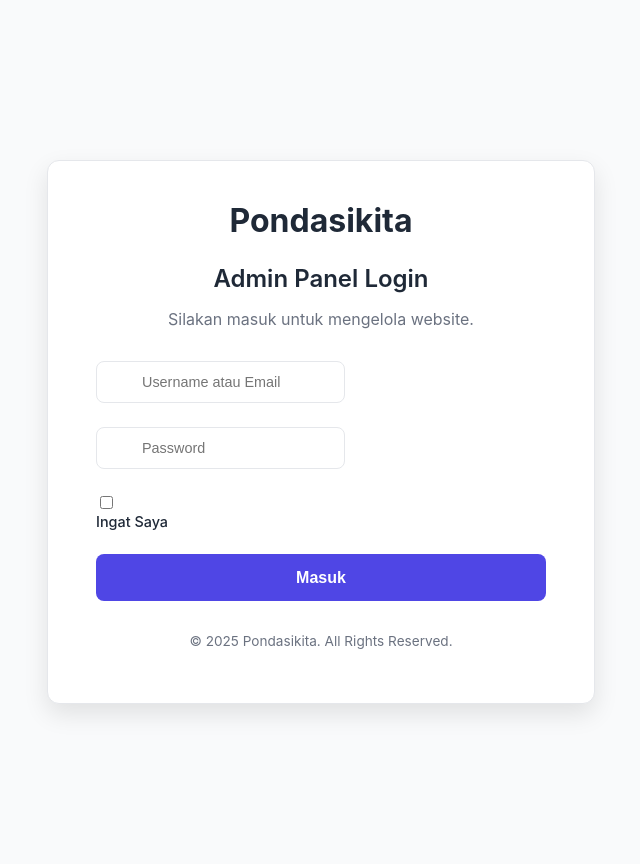
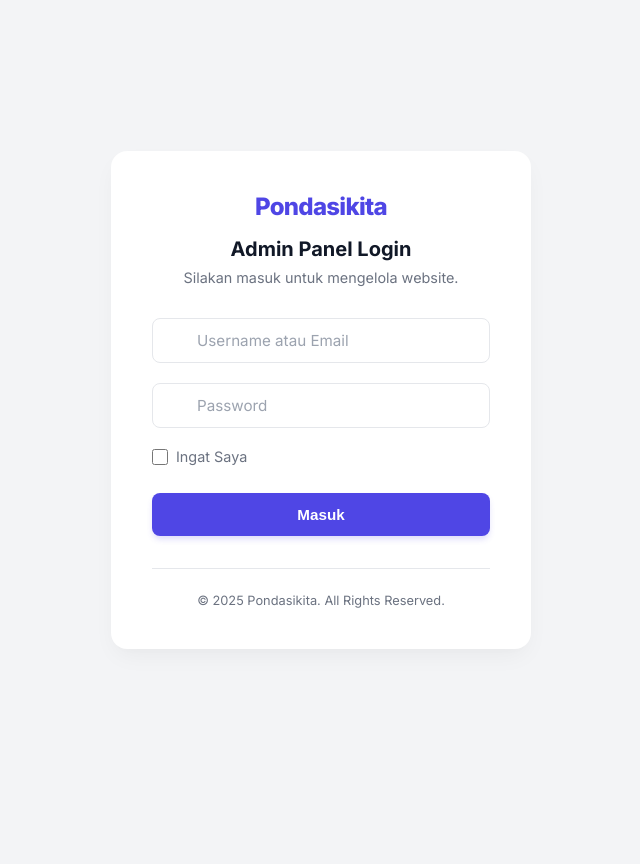
Before and after one commit to SukemaruMomo666/pondasikita, a PHP site: page /pondasikita/app_admin/login_mimin.php in a window 1280 px wide. Shown: the whole page, without its empty margins (319-959 px from the left). After the commit the page ends 608 px from the top, so only its background shows below. Run offline with PHP 8.4, Linux system fonts and the light colour scheme; some web fonts are replaced.

Commit message:
admin login

```diff
--- a/app_admin/login_mimin.php
+++ b/app_admin/login_mimin.php
@@ -1,8 +1,7 @@
 <?php
 session_start();
 
-// Jika admin sudah login, langsung arahkan ke dashboard admin
-// Ganti 'dashboard_admin.php' jika nama filenya berbeda
+// Jika admin sudah login, langsung ke dashboard
 if (isset($_SESSION['logged_in']) && isset($_SESSION['level']) && $_SESSION['level'] === 'admin') {
     header("Location: dashboard_admin.php");
     exit;
@@ -15,93 +14,7 @@ if (isset($_SESSION['logged_in']) && isset($_SESSION['level']) && $_SESSION['lev
     <title>Admin Panel - Login</title>
     <meta name="viewport" content="width=device-width, initial-scale=1.0">
     <link rel="stylesheet" href="../assets/vendors/mdi/css/materialdesignicons.min.css">
-    <link rel="stylesheet" href="../assets/css/seller_style.css">
-
-    <style>
-        /* Style khusus untuk halaman login admin */
-        body {
-            /* Menggunakan warna background utama dari tema */
-            background-color: var(--main-bg, #F9FAFB);
-        }
-        .login-container {
-            display: flex;
-            align-items: center;
-            justify-content: center;
-            min-height: 100vh;
-            padding: 2rem;
-        }
-        .login-card {
-            width: 100%;
-            max-width: 450px;
-            background-color: var(--surface-color, #FFFFFF);
-            padding: 2.5rem 3rem;
-            border-radius: 12px;
-            box-shadow: 0 10px 25px rgba(0,0,0,0.1);
-            border: 1px solid var(--border-color, #E5E7EB);
-        }
-        .login-header {
-            text-align: center;
-            margin-bottom: 2rem;
-        }
-        .login-header .brand-link {
-            font-size: 2rem;
-            font-weight: 700;
-            color: var(--text-primary, #1F2937);
-            text-decoration: none;
-        }
-        .login-header h2 {
-            font-size: 1.5rem;
-            font-weight: 600;
-            margin-top: 1.5rem;
-            margin-bottom: 0.5rem;
-        }
-        .login-header p {
-            color: var(--text-secondary, #6B7280);
-        }
-
-        /* Styling untuk form input dengan ikon */
-        .form-group {
-            position: relative;
-            margin-bottom: 1.5rem;
-        }
-        .input-icon {
-            position: absolute;
-            top: 50%;
-            transform: translateY(-50%);
-            left: 15px;
-            font-size: 1.25rem;
-            color: var(--text-secondary, #6B7280);
-        }
-        .form-control.with-icon {
-            padding-left: 45px; /* Beri ruang untuk ikon */
-        }
-
-        /* Tombol lihat/sembunyikan password */
-        .password-toggle {
-            position: absolute;
-            top: 50%;
-            transform: translateY(-50%);
-            right: 15px;
-            cursor: pointer;
-            color: var(--text-secondary, #6B7280);
-            background: none;
-            border: none;
-            font-size: 1.25rem;
-        }
-
-        .btn-login {
-            width: 100%;
-            padding: 0.85rem;
-            font-size: 1rem;
-            font-weight: 600;
-        }
-        .login-footer {
-            text-align: center;
-            margin-top: 2rem;
-            font-size: 0.85rem;
-            color: var(--text-secondary, #6B7280);
-        }
-    </style>
+    <link rel="stylesheet" href="../assets/css/login_admin.css">
 </head>
 <body>
     <div class="login-container">
@@ -111,6 +24,16 @@ if (isset($_SESSION['logged_in']) && isset($_SESSION['level']) && $_SESSION['lev
                 <h2>Admin Panel Login</h2>
                 <p>Silakan masuk untuk mengelola website.</p>
             </div>
+
+            <!-- PERBAIKAN: Menampilkan Alert Error -->
+            <?php if (isset($_SESSION['login_error'])): ?>
+                <div class="alert alert-danger">
+                    <i class="mdi mdi-alert-circle-outline"></i>
+                    <span><?= $_SESSION['login_error']; ?></span>
+                </div>
+                <!-- Hapus session error agar tidak muncul terus saat direfresh -->
+                <?php unset($_SESSION['login_error']); ?>
+            <?php endif; ?>
 
             <form action="proses_login_mimin.php" method="POST">
                 <div class="form-group">
@@ -144,7 +67,6 @@ if (isset($_SESSION['logged_in']) && isset($_SESSION['level']) && $_SESSION['lev
     </div>
 
     <script>
-        // Skrip untuk toggle lihat/sembunyikan password
         document.addEventListener('DOMContentLoaded', function() {
             const passwordField = document.getElementById('password-field');
             const toggleBtn = document.getElementById('password-toggle-btn');
--- /dev/null
+++ b/assets/css/login_admin.css
@@ -0,0 +1,230 @@
+/* ========================================= */
+/* ==       ADMIN LOGIN STYLE v1.0        == */
+/* ========================================= */
+
+@import url('https://fonts.googleapis.com/css2?family=Inter:wght@400;500;600;700;800&display=swap');
+
+:root {
+    --primary: #4F46E5;       /* Indigo 600 */
+    --primary-hover: #4338CA; /* Indigo 700 */
+    --bg-page: #F3F4F6;       /* Slate 100 */
+    --bg-card: #FFFFFF;
+    --text-main: #111827;     /* Gray 900 */
+    --text-muted: #6B7280;    /* Gray 500 */
+    --border: #E5E7EB;        /* Gray 200 */
+    --input-focus: rgba(79, 70, 229, 0.25);
+}
+
+* {
+    margin: 0;
+    padding: 0;
+    box-sizing: border-box;
+}
+
+body {
+    font-family: 'Inter', sans-serif;
+    background-color: var(--bg-page);
+    display: flex;
+    justify-content: center;
+    align-items: center;
+    min-height: 100vh;
+    color: var(--text-main);
+}
+
+/* === Container & Card === */
+.login-container {
+    width: 100%;
+    padding: 1.5rem;
+    display: flex;
+    justify-content: center;
+}
+
+.login-card {
+    background-color: var(--bg-card);
+    width: 100%;
+    max-width: 420px;
+    padding: 2.5rem;
+    border-radius: 16px;
+    box-shadow: 0 10px 25px -5px rgba(0, 0, 0, 0.05),
+                0 8px 10px -6px rgba(0, 0, 0, 0.01);
+    border: 1px solid rgba(255, 255, 255, 0.5);
+}
+
+/* === Header === */
+.login-header {
+    text-align: center;
+    margin-bottom: 2rem;
+}
+
+.brand-link {
+    font-size: 1.5rem;
+    font-weight: 800;
+    color: var(--primary);
+    text-decoration: none;
+    display: inline-block;
+    margin-bottom: 1rem;
+    letter-spacing: -0.03em;
+}
+
+.login-header h2 {
+    font-size: 1.25rem;
+    font-weight: 700;
+    margin-bottom: 0.5rem;
+    color: var(--text-main);
+}
+
+.login-header p {
+    font-size: 0.9rem;
+    color: var(--text-muted);
+}
+
+/* === Form Elements === */
+.form-group {
+    position: relative;
+    margin-bottom: 1.25rem;
+}
+
+/* Input Styling */
+.form-control {
+    width: 100%;
+    padding: 0.75rem 1rem;
+    font-size: 0.95rem;
+    font-family: inherit;
+    color: var(--text-main);
+    background-color: #fff;
+    border: 1px solid var(--border);
+    border-radius: 8px;
+    transition: all 0.2s ease;
+}
+
+/* Padding extra jika ada icon di kiri */
+.form-control.with-icon {
+    padding-left: 2.75rem;
+}
+
+.form-control:focus {
+    outline: none;
+    border-color: var(--primary);
+    box-shadow: 0 0 0 4px var(--input-focus);
+}
+
+.form-control::placeholder {
+    color: #9CA3AF;
+}
+
+/* Icon Styling (Left) */
+.input-icon {
+    position: absolute;
+    left: 1rem;
+    top: 50%;
+    transform: translateY(-50%);
+    color: var(--text-muted);
+    font-size: 1.2rem;
+    pointer-events: none; /* Agar klik tembus ke input */
+    transition: color 0.2s;
+}
+
+.form-control:focus + .input-icon,
+.form-control:focus ~ .input-icon {
+    color: var(--primary);
+}
+
+/* Password Toggle (Right) */
+.password-toggle {
+    position: absolute;
+    right: 1rem;
+    top: 50%;
+    transform: translateY(-50%);
+    background: none;
+    border: none;
+    color: var(--text-muted);
+    font-size: 1.2rem;
+    cursor: pointer;
+    padding: 0;
+    transition: color 0.2s;
+}
+
+.password-toggle:hover {
+    color: var(--text-main);
+}
+
+/* Checkbox */
+.form-check {
+    display: flex;
+    align-items: center;
+    gap: 0.5rem;
+}
+
+.form-check-input {
+    width: 1rem;
+    height: 1rem;
+    cursor: pointer;
+    accent-color: var(--primary);
+}
+
+.form-check-label {
+    color: var(--text-muted);
+    cursor: pointer;
+    user-select: none;
+}
+
+/* Buttons */
+.btn {
+    display: inline-block;
+    font-weight: 600;
+    text-align: center;
+    vertical-align: middle;
+    cursor: pointer;
+    user-select: none;
+    border: 1px solid transparent;
+    padding: 0.75rem 1.5rem;
+    font-size: 0.95rem;
+    border-radius: 8px;
+    transition: all 0.2s ease-in-out;
+    width: 100%;
+    margin-top: 0.5rem;
+}
+
+.btn-primary {
+    color: #fff;
+    background-color: var(--primary);
+    box-shadow: 0 4px 6px -1px rgba(79, 70, 229, 0.2);
+}
+
+.btn-primary:hover {
+    background-color: var(--primary-hover);
+    transform: translateY(-1px);
+    box-shadow: 0 6px 8px -1px rgba(79, 70, 229, 0.3);
+}
+
+.btn-primary:active {
+    transform: translateY(0);
+}
+
+/* === Footer === */
+.login-footer {
+    margin-top: 2rem;
+    text-align: center;
+    border-top: 1px solid var(--border);
+    padding-top: 1.5rem;
+}
+
+.login-footer p {
+    font-size: 0.8rem;
+    color: var(--text-muted);
+}
+
+/* === Utilities === */
+.d-flex { display: flex; }
+.justify-content-between { justify-content: space-between; }
+.align-items-center { align-items: center; }
+
+/* Responsive Mobile */
+@media (max-width: 480px) {
+    .login-card {
+        padding: 1.5rem;
+    }
+    .login-header h2 {
+        font-size: 1.1rem;
+    }
+}
```
Also changed, not shown: app_admin/proses_login_mimin.php (+6 -8 lines).
